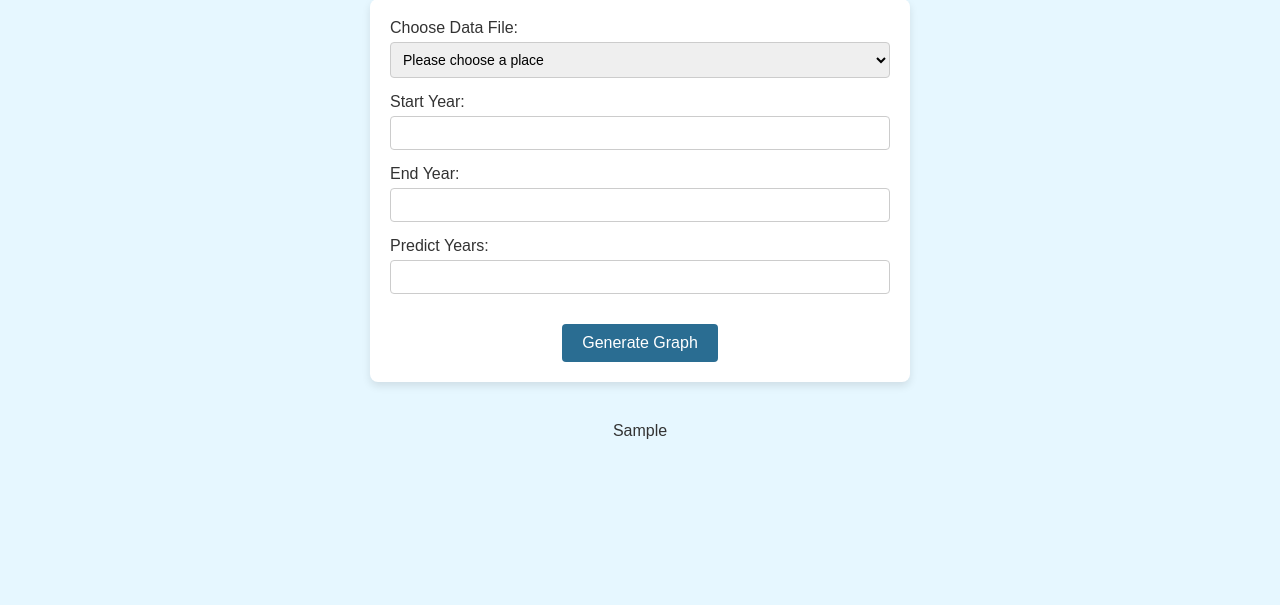
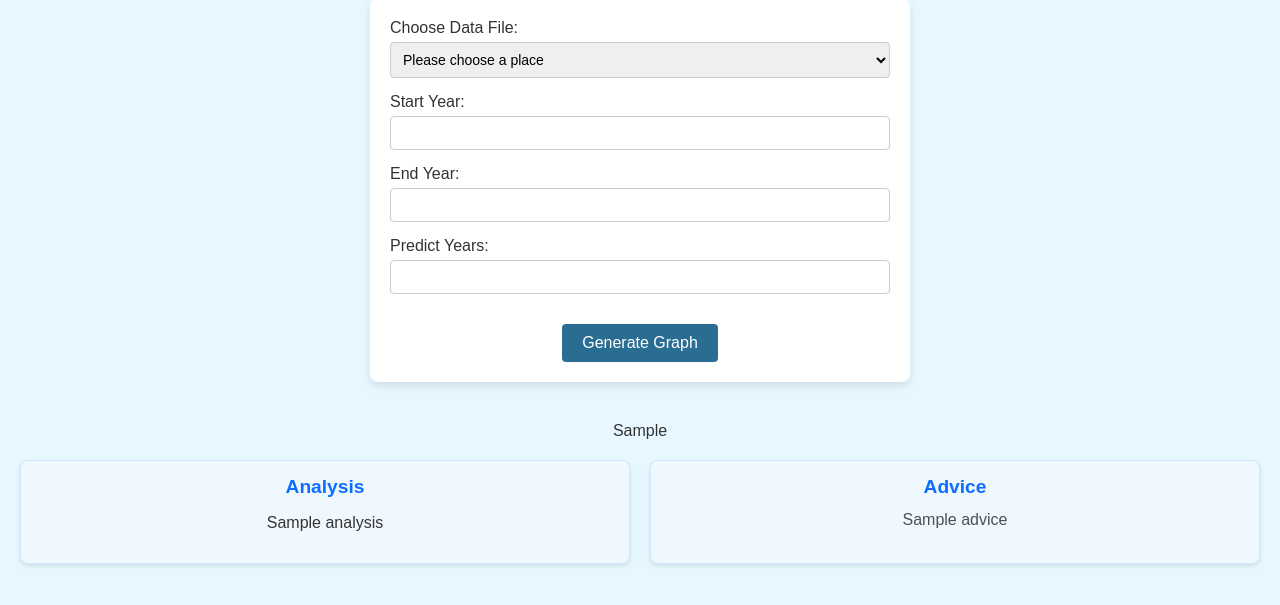
Before and after one commit to Run-Y/Final-Project, a Flask app: template templates/ice_mass.html in a window 1280 px wide. Shown: the part 102-707 px from the top of the page. Run offline with Flask 3, Linux system fonts and the light colour scheme; the template is opened without the code that fills it: most values are stand-ins (such as "Sample title", 1, 10 or a date in 2020).

Commit message:
冰山质量 新增分析建议

```diff
--- a/static/css/ice_mass.css
+++ b/static/css/ice_mass.css
@@ -76,3 +76,34 @@ div {
 .graph-container {
     margin-top: 40px;
 }
+
+/* 警告和建议区域样式 */
+.analysis-advice {
+    display: flex; /* 使用 Flexbox 布局 */
+    justify-content: space-between; /* 两边对齐，留出空白 */
+    gap: 20px; /* 设置框之间的间距 */
+    margin-top: 20px;
+}
+
+/* 警告框和建议框样式 */
+.analysis-box, .advice-box {
+    flex: 1; /* 让每个框占据相等宽度 */
+    padding: 15px;
+    border-radius: 8px;
+    background-color: #f0f8ff; /* 使用浅蓝色背景 */
+    border: 1px solid #d1e7ff; /* 浅蓝边框 */
+    box-shadow: 0px 2px 4px rgba(0, 0, 0, 0.1); /* 添加阴影 */
+    max-width: 48%; /* 限制框的最大宽度 */
+}
+
+.analysis-box h2, .advice-box h2 {
+    margin: 0;
+    color: #0d6efd; /* 深蓝标题颜色 */
+    font-size: 1.2rem;
+}
+
+.analysis p, .advice-box p {
+    margin-top: 10px;
+    line-height: 1.5;
+    color: #495057; /* 深灰文本颜色 */
+}
--- a/templates/ice_mass.html
+++ b/templates/ice_mass.html
@@ -36,5 +36,22 @@
         <!-- 在这里嵌入 Plotly 图表 -->
         {{ graph_html | safe }}
     </div>
+
+    <div class="analysis-advice">
+        {% if analysis and advice %}
+            <!-- 警告框 -->
+            <div class="analysis-box">
+                <h2>Analysis</h2>
+                <p>{{ analysis }}</p>
+            </div>
+
+            <!-- 建议框 -->
+            <div class="advice-box">
+                <h2>Advice</h2>
+                <p>{{ advice }}</p>
+            </div>
+        {% endif %}
+    </div>
+
 </body>
 </html>
```
Also changed, not shown: ice_mass.py (+8 -0 lines).
